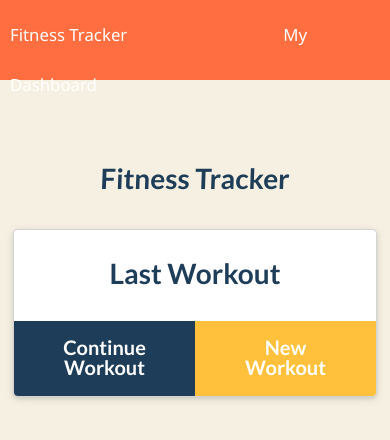
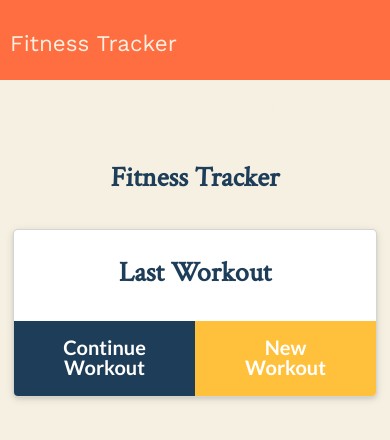
Before and after one commit to avaarm/workout-tracker, a website: page public/index.html in a window 390 px wide. Drawn offline with nearby package versions, Linux system fonts and the light colour scheme; no server answers.

Commit message:
interface fix

```diff
--- a/public/index.html
+++ b/public/index.html
@@ -5,15 +5,16 @@
   <meta charset="UTF-8" />
   <meta name="viewport" content="width=device-width, initial-scale=1.0" />
   <meta http-equiv="X-UA-Compatible" content="ie=edge" />
+  <link href="https://fonts.googleapis.com/css?family=Crimson+Text|Work+Sans:400,700" rel="stylesheet">
   <link rel="stylesheet" href="https://cdnjs.cloudflare.com/ajax/libs/semantic-ui/2.4.1/semantic.min.css" />
   <link rel="stylesheet" href="style.css" />
   <title>Fitness Tracker</title>
 </head>
 
 <body>
-  <nav>
+  <nav id="nav-item">
     <a href="/">Fitness Tracker</a>
-    <a href="/stats" class="dashboard"> My Dashboard</a>
+    <a href="/stats" class="dashboard">Dashboard</a>
   </nav>
   <div class="wrapper workout">
     <header>
--- a/public/style.css
+++ b/public/style.css
@@ -16,10 +16,14 @@ h1 {
 }
 
 body {
-  font-family: "Segoe UI", Tahoma, Geneva, Verdana, sans-serif;
+  font-family: 'Work Sans', sans-serif;
   color: #1e3d59;
   background-color: #f5f0e1;
 }
+
+h1, h2, h3, h4, h5, h6 {
+  font-family: 'Crimson Text', serif;
+ }
 
 nav {
   background-color: #ff6e40;
@@ -27,20 +31,27 @@ nav {
   height: 80px;
   padding: 10px;
   line-height: 3;
-  font-size: 1.2rem;
+  font-size: 1.6rem;
 }
+.nav-item {
+  float: right;
+  padding: 4px 10px 4px 10px;
+  text-transform: uppercase;
+  font-weight: 200;
 
+}
 a,
 a:hover,
 a:active,
 a:visited {
   text-decoration: none;
-  color: white;
+  color: #f5f0e1;
 }
 
 a.dashboard{
-  margin-left: 41%;
+  margin-left: 70%;
 }
+
 
 .text-center{
   text-align: center,
@@ -452,6 +463,24 @@ form > button {
   padding: 10px;
 }
 
+@media screen and (max-width: 940px) {
+  a.dashboard{
+    margin-left: 40%;
+  }
+}
+@media screen and (max-width: 768px 478px 411px 414px 360px 375px 320px 280px 200px) {
+  a.dashboard{
+    margin-left: 30%;
+    font-size: .8rem;
+  }
+}
+@media screen and (max-width: 200px) {
+  a.dashboard{
+    margin-left: 5%;
+  }
+}
+
+
 @keyframes toast {
   50% {
     opacity: 1;
```
Also changed, not shown: public/exercise.html (+2 -1 lines), public/stats.html (+1 -0 lines).
